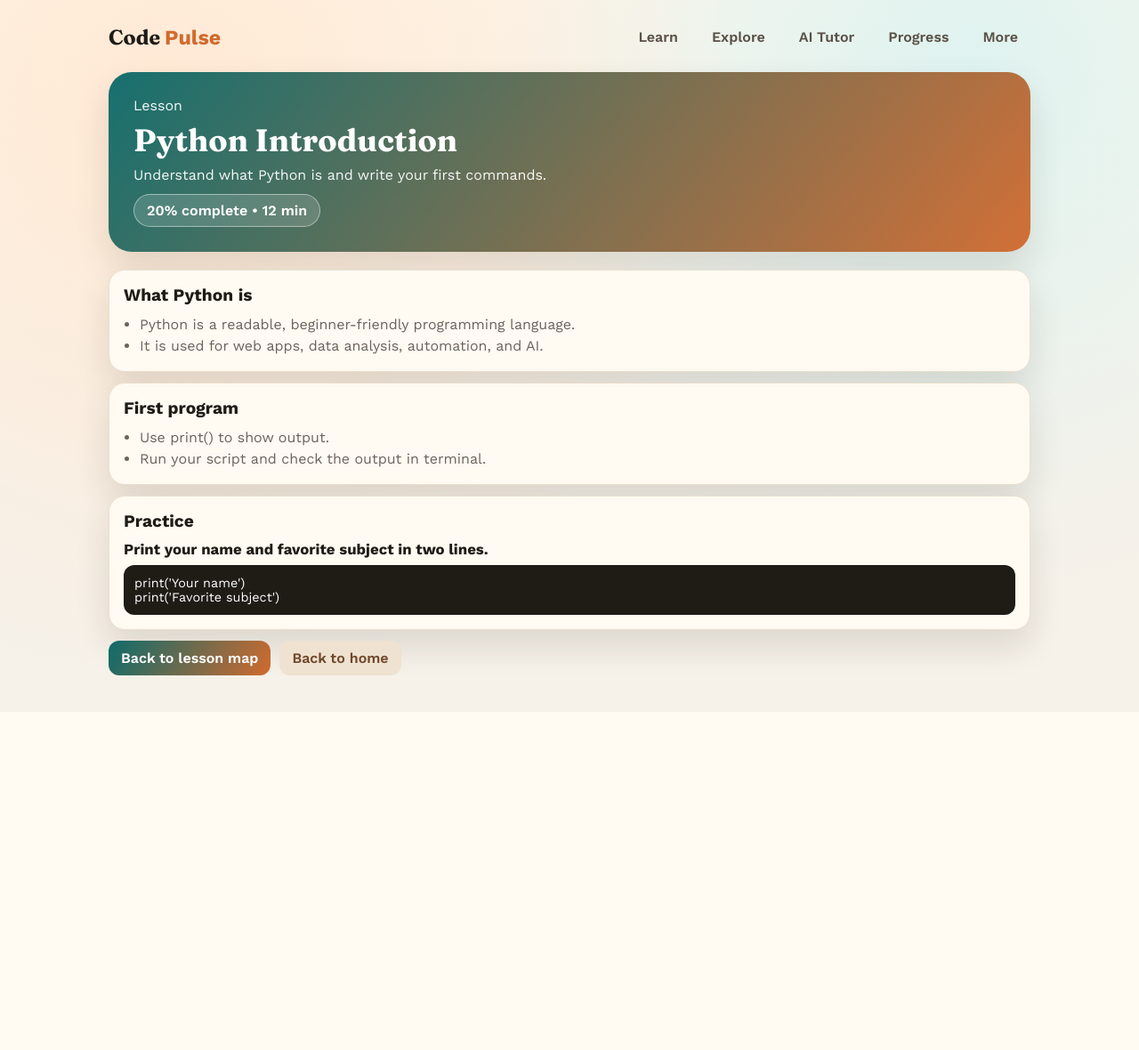
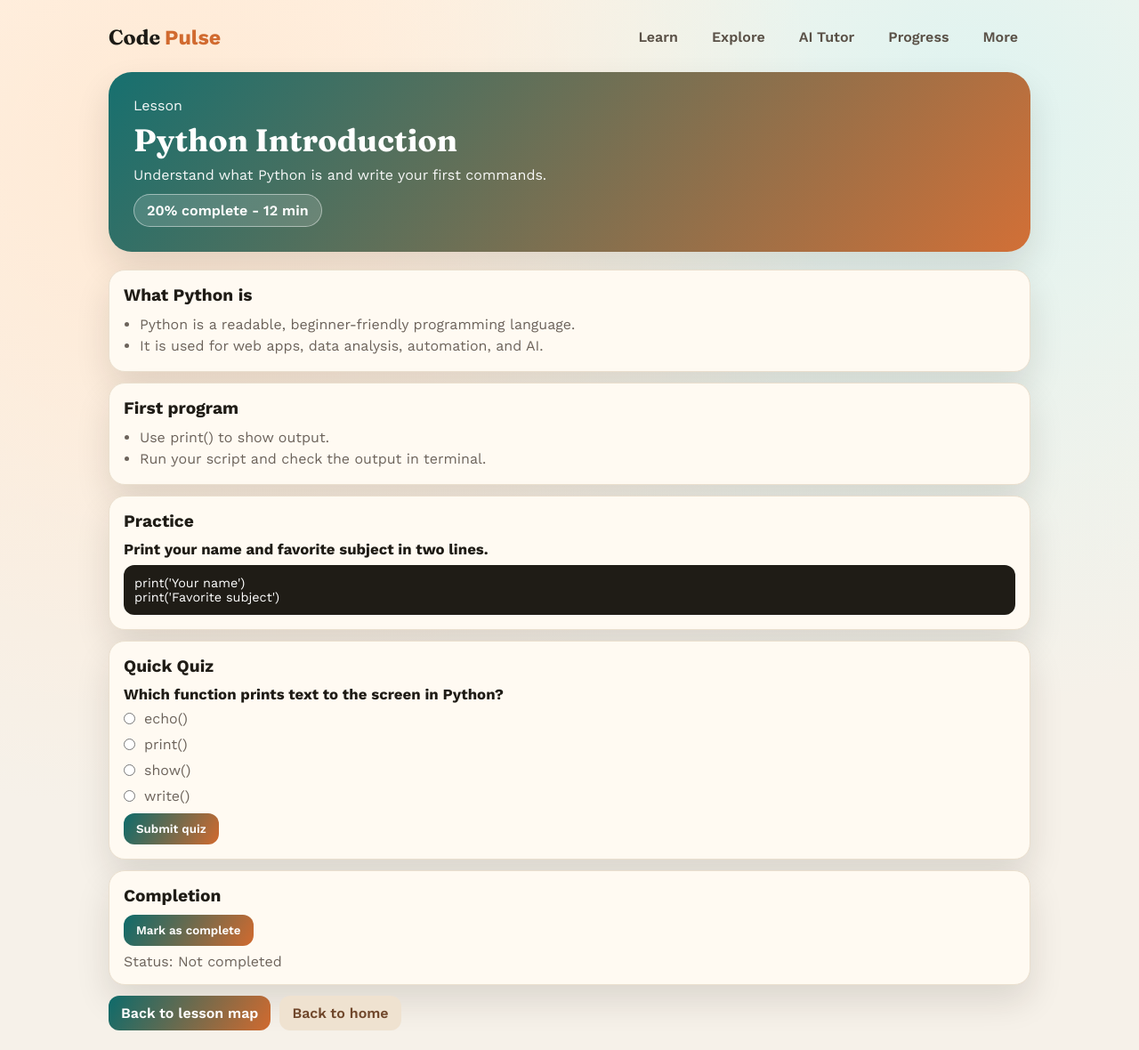
Before and after one commit to tirthbhagat78-dot/codepluse, a Django app: page /lessons/python-introduction/ in a window 1280 px wide. Shown: the whole page at 89% size. Before the commit the page ends 759 px from the top, so only its background shows below. Run offline with Django 5.2, Linux system fonts and the light colour scheme.

Commit message:
Add lesson quiz and completion tracking

```diff
--- a/Python_Edu_App/codepulse/settings.py
+++ b/Python_Edu_App/codepulse/settings.py
@@ -35,7 +35,7 @@
 render_host = os.environ.get("RENDER_EXTERNAL_HOSTNAME")
 if render_host:
     ALLOWED_HOSTS.append(render_host)
-ALLOWED_HOSTS.extend(["127.0.0.1", "localhost"])
+ALLOWED_HOSTS.extend(["127.0.0.1", "localhost", "testserver"])
 
 
 # Application definition
--- a/Python_Edu_App/learn/templates/learn/lesson_detail.html
+++ b/Python_Edu_App/learn/templates/learn/lesson_detail.html
@@ -16,6 +16,10 @@
             --accent-2: #d16a2f;
             --line: #eadfce;
             --shadow: 0 18px 38px rgba(35, 28, 20, 0.12);
+            --ok: #2f7a57;
+            --bad: #8b3b2d;
+            --ok-bg: #e4f4eb;
+            --bad-bg: #fde8e3;
         }
 
         * {
@@ -146,6 +150,30 @@
             font-size: 0.9rem;
         }
 
+        .quiz-option {
+            display: flex;
+            gap: 10px;
+            margin-bottom: 10px;
+            color: var(--muted);
+        }
+
+        .feedback {
+            margin-top: 10px;
+            border-radius: 12px;
+            padding: 10px 12px;
+            font-weight: 600;
+        }
+
+        .feedback.success {
+            background: var(--ok-bg);
+            color: var(--ok);
+        }
+
+        .feedback.error {
+            background: var(--bad-bg);
+            color: var(--bad);
+        }
+
         .actions {
             display: flex;
             gap: 10px;
@@ -159,12 +187,19 @@
             font-weight: 600;
             padding: 10px 14px;
             border-radius: 12px;
+            border: none;
+            cursor: pointer;
             background: linear-gradient(120deg, var(--accent), var(--accent-2));
         }
 
         .btn.alt {
             background: #efe2d0;
             color: #70472b;
+        }
+
+        .status {
+            color: var(--muted);
+            margin-top: 8px;
         }
 
         @media (max-width: 780px) {
@@ -202,7 +237,7 @@
             <p>Lesson</p>
             <h1>{{ lesson.title }}</h1>
             <p>{{ lesson.summary }}</p>
-            <span class="pill">{{ lesson.progress }}% complete • {{ lesson.duration }}</span>
+            <span class="pill">{{ lesson.progress }}% complete - {{ lesson.duration }}</span>
         </section>
 
         <main class="content">
@@ -223,6 +258,44 @@
                 <pre><code>{{ lesson.exercise.starter }}</code></pre>
             </article>
 
+            <article class="card">
+                <h2>Quick Quiz</h2>
+                <h3>{{ lesson.quiz.question }}</h3>
+                <form method="post">
+                    {% csrf_token %}
+                    <input type="hidden" name="action" value="quiz">
+                    {% for option in lesson.quiz.options %}
+                    <label class="quiz-option">
+                        <input type="radio" name="choice" value="{{ forloop.counter0 }}">
+                        <span>{{ option }}</span>
+                    </label>
+                    {% endfor %}
+                    <button class="btn" type="submit">Submit quiz</button>
+                </form>
+                {% if lesson.quiz_done %}
+                <p class="status">Latest quiz result: {% if lesson.quiz_correct %}Passed{% else %}Needs retry{% endif %}</p>
+                {% endif %}
+                {% if feedback and feedback.explanation %}
+                <p class="status">{{ feedback.explanation }}</p>
+                {% endif %}
+            </article>
+
+            <article class="card">
+                <h2>Completion</h2>
+                <form method="post">
+                    {% csrf_token %}
+                    <input type="hidden" name="action" value="complete">
+                    <button class="btn" type="submit">Mark as complete</button>
+                </form>
+                <p class="status">Status: {% if lesson.is_completed %}Completed{% else %}Not completed{% endif %}</p>
+            </article>
+
+            {% if feedback %}
+            <div class="feedback {{ feedback.kind }}">
+                {{ feedback.text }}
+            </div>
+            {% endif %}
+
             <div class="actions">
                 <a class="btn" href="{% url 'lessons' %}">Back to lesson map</a>
                 <a class="btn alt" href="{% url 'home' %}">Back to home</a>
--- a/Python_Edu_App/learn/views.py
+++ b/Python_Edu_App/learn/views.py
@@ -75,6 +75,12 @@
             "task": "Print your name and favorite subject in two lines.",
             "starter": "print('Your name')\nprint('Favorite subject')",
         },
+        "quiz": {
+            "question": "Which function prints text to the screen in Python?",
+            "options": ["echo()", "print()", "show()", "write()"],
+            "answer": 1,
+            "explanation": "Python uses print() to display output.",
+        },
     },
     {
         "slug": "variables-and-data-types",
@@ -104,6 +110,12 @@
             "task": "Create variables for your name, age, and whether you are a student.",
             "starter": "name = 'Ava'\nage = 20\nis_student = True",
         },
+        "quiz": {
+            "question": "Which is a boolean value in Python?",
+            "options": ["'True'", "1", "True", "yes"],
+            "answer": 2,
+            "explanation": "True (without quotes) is a boolean literal.",
+        },
     },
     {
         "slug": "control-flow",
@@ -126,6 +138,12 @@
         "exercise": {
             "task": "Write a program that prints 'Pass' if marks >= 40, otherwise 'Fail'.",
             "starter": "marks = 56\nif marks >= 40:\n    print('Pass')\nelse:\n    print('Fail')",
+        },
+        "quiz": {
+            "question": "Which keyword handles all remaining conditions?",
+            "options": ["if", "then", "else", "elif"],
+            "answer": 2,
+            "explanation": "else runs when previous if/elif conditions are false.",
         },
     },
     {
@@ -150,6 +168,12 @@
             "task": "Create a function add(a, b) that returns the sum.",
             "starter": "def add(a, b):\n    return a + b",
         },
+        "quiz": {
+            "question": "Which keyword sends a value back from a function?",
+            "options": ["yield", "return", "break", "pass"],
+            "answer": 1,
+            "explanation": "return sends the function result to the caller.",
+        },
     },
     {
         "slug": "strings",
@@ -171,6 +195,12 @@
         "exercise": {
             "task": "Take a name and print it in uppercase.",
             "starter": "name = 'code pulse'\nprint(name.upper())",
+        },
+        "quiz": {
+            "question": "What does 'python'.upper() return?",
+            "options": ["python", "PYTHON", "Python", "error"],
+            "answer": 1,
+            "explanation": "upper() converts all characters to uppercase.",
         },
     },
     {
@@ -194,18 +224,64 @@
             "task": "Create a list of 3 subjects and append one more.",
             "starter": "subjects = ['Math', 'Physics', 'Chemistry']\nsubjects.append('Python')",
         },
+        "quiz": {
+            "question": "Which method adds a value to the end of a list?",
+            "options": ["add()", "append()", "push()", "insert_end()"],
+            "answer": 1,
+            "explanation": "append() adds one item to the end of a list.",
+        },
     },
 ]
 
 
-def _lesson_with_progress(lesson):
+def _get_progress_state(request):
+    completed_slugs = set(request.session.get("completed_lessons", []))
+    quiz_results = request.session.get("lesson_quiz_results", {})
+    return completed_slugs, quiz_results
+
+
+def _save_progress_state(request, completed_slugs, quiz_results):
+    request.session["completed_lessons"] = sorted(completed_slugs)
+    request.session["lesson_quiz_results"] = quiz_results
+    request.session.modified = True
+
+
+def _lesson_with_progress(lesson, completed_slugs=None, quiz_results=None):
     lesson_data = dict(lesson)
+    completed_slugs = completed_slugs or set()
+    quiz_results = quiz_results or {}
+
+    if lesson_data["slug"] in completed_slugs:
+        lesson_data["done"] = lesson_data["total"]
+
     lesson_data["progress"] = int((lesson_data["done"] / lesson_data["total"]) * 100)
+    lesson_data["is_completed"] = lesson_data["slug"] in completed_slugs
+
+    quiz_result = quiz_results.get(lesson_data["slug"], {})
+    lesson_data["quiz_done"] = bool(quiz_result)
+    lesson_data["quiz_correct"] = bool(quiz_result.get("is_correct"))
+    lesson_data["quiz_score"] = 100 if lesson_data["quiz_correct"] else 0
     return lesson_data
 
 
+def _course_metrics(lessons):
+    if not lessons:
+        return {"overall_progress": 0, "completed_count": 0, "lessons_today": 0}
+
+    completed_count = sum(1 for lesson in lessons if lesson["is_completed"])
+    overall_progress = int(sum(lesson["progress"] for lesson in lessons) / len(lessons))
+    lessons_today = min(completed_count, 3)
+    return {
+        "overall_progress": overall_progress,
+        "completed_count": completed_count,
+        "lessons_today": lessons_today,
+    }
+
+
 def home(request):
-    lessons = [_lesson_with_progress(lesson) for lesson in LESSONS]
+    completed_slugs, quiz_results = _get_progress_state(request)
+    lessons = [_lesson_with_progress(lesson, completed_slugs, quiz_results) for lesson in LESSONS]
+    metrics = _course_metrics(lessons)
 
     quick_access = [
         {"name": "AI Tutor", "icon": "spark"},
@@ -223,6 +299,7 @@
             "app_name": "Code Pulse",
             "lessons": lessons,
             "quick_access": quick_access,
+            "metrics": metrics,
         },
     )
 
@@ -245,7 +322,8 @@
 
 
 def lessons(request):
-    lesson_items = [_lesson_with_progress(lesson) for lesson in LESSONS]
+    completed_slugs, quiz_results = _get_progress_state(request)
+    lesson_items = [_lesson_with_progress(lesson, completed_slugs, quiz_results) for lesson in LESSONS]
     return render(
         request,
         "learn/lessons.html",
@@ -263,11 +341,35 @@
     if lesson is None:
         raise Http404("Lesson not found")
 
+    completed_slugs, quiz_results = _get_progress_state(request)
+    feedback = None
+
+    if request.method == "POST":
+        action = request.POST.get("action")
+        if action == "complete":
+            completed_slugs.add(slug)
+            _save_progress_state(request, completed_slugs, quiz_results)
+            feedback = {"kind": "success", "text": "Lesson marked as complete."}
+        elif action == "quiz":
+            selected = request.POST.get("choice")
+            if selected is None:
+                feedback = {"kind": "error", "text": "Select an answer before submitting the quiz."}
+            else:
+                is_correct = int(selected) == lesson["quiz"]["answer"]
+                quiz_results[slug] = {"is_correct": is_correct}
+                _save_progress_state(request, completed_slugs, quiz_results)
+                feedback = {
+                    "kind": "success" if is_correct else "error",
+                    "text": "Correct." if is_correct else "Not quite. Try again.",
+                    "explanation": lesson["quiz"]["explanation"],
+                }
+
     return render(
         request,
         "learn/lesson_detail.html",
         {
             "app_name": "Code Pulse",
-            "lesson": _lesson_with_progress(lesson),
+            "lesson": _lesson_with_progress(lesson, completed_slugs, quiz_results),
+            "feedback": feedback,
         },
     )
```
Also changed, not shown: Python_Edu_App/learn/templates/learn/home.html (+5 -5 lines), Python_Edu_App/learn/templates/learn/lessons.html (+11 -1 lines).
